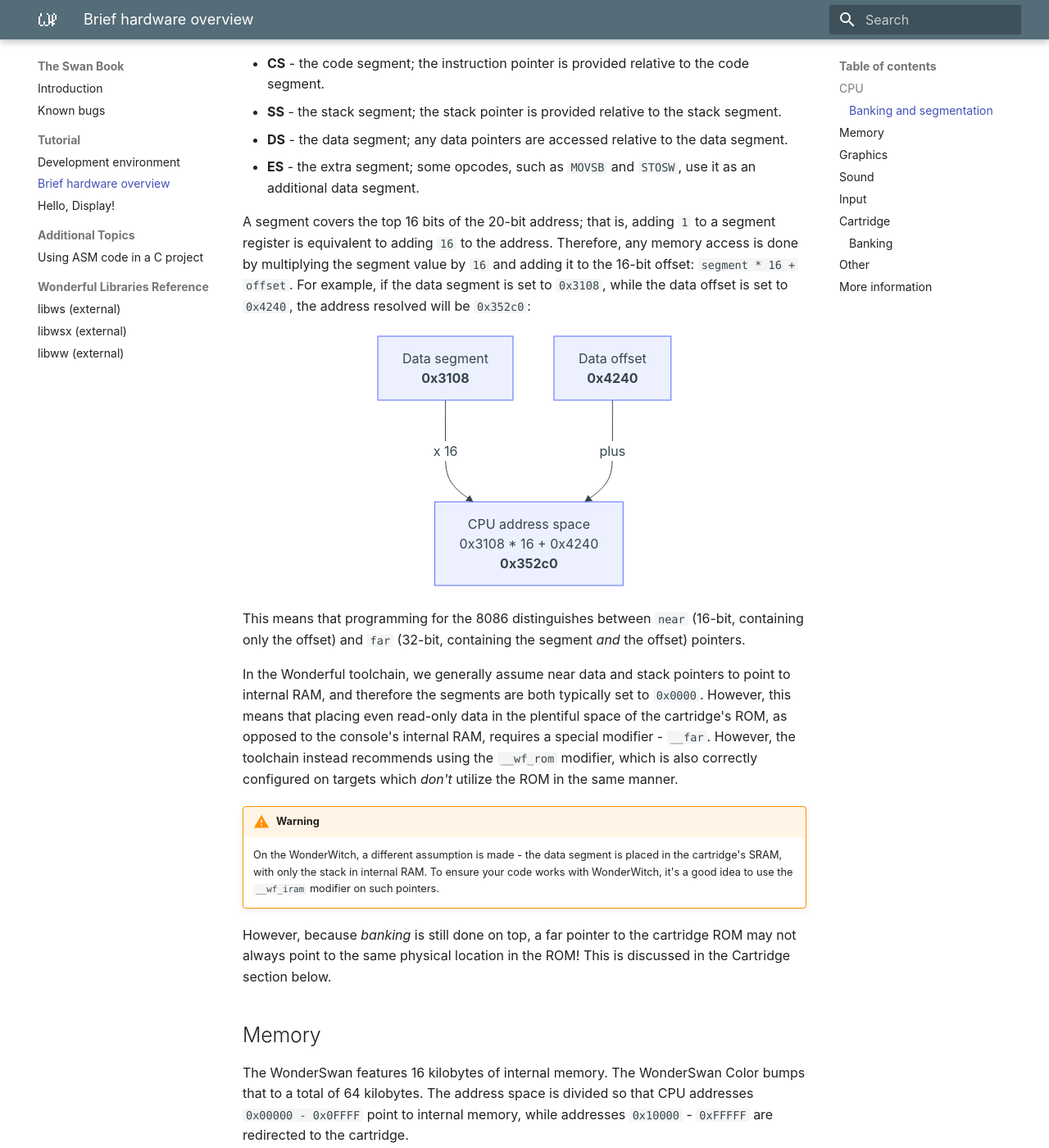
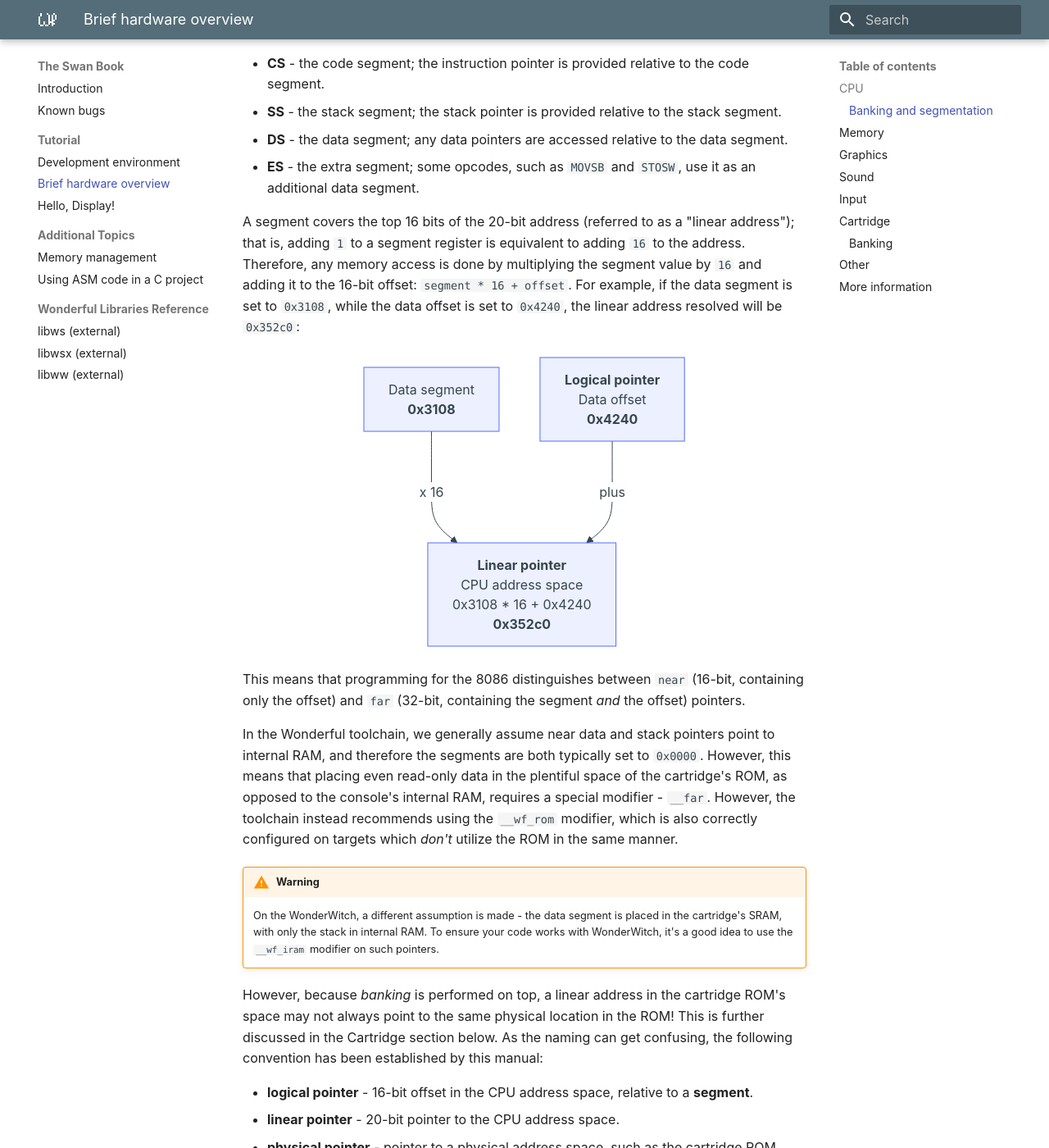
Before and after one commit to Alto-27/target-wswan-guide, an MkDocs documentation site: the page built from docs/tutorial/hardware-overview.md, in a window 1280 px wide and 1400 px high, scrolled down 1122 px. Shown: the whole window at 82% size. Built offline with MkDocs 1.6.1 and Material for MkDocs 9.7.7, drawn with Linux system fonts in a browser that asks for light colours; some of the changed text lies outside the part shown.

Commit message:
use logical/linear/physical pointer terminology, add memory management section

````diff
--- a/docs/tutorial/hardware-overview.md
+++ b/docs/tutorial/hardware-overview.md
@@ -25,24 +25,28 @@ The answer is *segmentation*. In addition to general registers, the CPU provides
 - **DS** - the data segment; any data pointers are accessed relative to the data segment.
 - **ES** - the extra segment; some opcodes, such as `MOVSB` and `STOSW`, use it as an additional data segment.
 
-A segment covers the top 16 bits of the 20-bit address; that is, adding `1` to a segment register is equivalent to adding `16` to the address. Therefore, any memory access is done by multiplying the segment value by `16` and adding it to the 16-bit offset: `segment * 16 + offset`. For example, if the data segment is set to `0x3108`, while the data offset is set to `0x4240`, the address resolved will be `0x352c0`:
+A segment covers the top 16 bits of the 20-bit address (referred to as a "linear address"); that is, adding `1` to a segment register is equivalent to adding `16` to the address. Therefore, any memory access is done by multiplying the segment value by `16` and adding it to the 16-bit offset: `segment * 16 + offset`. For example, if the data segment is set to `0x3108`, while the data offset is set to `0x4240`, the linear address resolved will be `0x352c0`:
 
 ``` mermaid
 graph TD
 A[Data segment<br><b>0x3108</b>] --->|x 16| C
-B[Data offset<br><b>0x4240</b>] --->|plus| C
-C[CPU address space<br>0x3108 * 16 + 0x4240<br><b>0x352c0</b>]
+B[<b>Logical pointer</b><br>Data offset<br><b>0x4240</b>] --->|plus| C
+C[<b>Linear pointer</b><br>CPU address space<br>0x3108 * 16 + 0x4240<br><b>0x352c0</b>]
 ```
-
 
 This means that programming for the 8086 distinguishes between `near` (16-bit, containing only the offset) and `far` (32-bit, containing the segment *and* the offset) pointers.
 
-In the Wonderful toolchain, we generally assume near data and stack pointers to point to internal RAM, and therefore the segments are both typically set to `0x0000`. However, this means that placing even read-only data in the plentiful space of the cartridge's ROM, as opposed to the console's internal RAM, requires a special modifier - `__far`. However, the toolchain instead recommends using the `__wf_rom` modifier, which is also correctly configured on targets which *don't* utilize the ROM in the same manner.
+In the Wonderful toolchain, we generally assume near data and stack pointers point to internal RAM, and therefore the segments are both typically set to `0x0000`. However, this means that placing even read-only data in the plentiful space of the cartridge's ROM, as opposed to the console's internal RAM, requires a special modifier - `__far`. However, the toolchain instead recommends using the `__wf_rom` modifier, which is also correctly configured on targets which *don't* utilize the ROM in the same manner.
 
 !!! warning
     On the WonderWitch, a different assumption is made - the data segment is placed in the cartridge's SRAM, with only the stack in internal RAM. To ensure your code works with WonderWitch, it's a good idea to use the `__wf_iram` modifier on such pointers.
 
-However, because *banking* is still done on top, a far pointer to the cartridge ROM may not always point to the same physical location in the ROM! This is discussed in the Cartridge section below.
+However, because *banking* is performed on top, a linear address in the cartridge ROM's space may not always point to the same physical location in the ROM! This is further discussed in the Cartridge section below.
+As the naming can get confusing, the following convention has been established by this manual:
+
+* **logical pointer** - 16-bit offset in the CPU address space, relative to a **segment**.
+* **linear pointer** - 20-bit pointer to the CPU address space.
+* **physical pointer** - pointer to a physical address space, such as the cartridge ROM.
 
 ## Memory
 
@@ -110,7 +114,7 @@ The Bandai 2001 allows up to 16 megabytes of ROM data, while the 2003 allows up
 
 ### Banking
 
-Memory banking is provided by splitting the address space into four areas:
+Memory banking is provided by splitting the cartridge's part of the linear address space into four areas:
 
 * `0x10000 - 0x1FFFF` - SRAM
 * `0x20000 - 0x2FFFF` - ROM, bank 0
@@ -121,16 +125,16 @@ Banks 0 and 1 can be moved at runtime, as to point to any 64KB part of the ROM.
 
 [^2]: When discussing memory, "bottom" typically refers to the *first* address of memory, while "top" refers to the *last* address of memory.
 
-Let's look at a more practical example. Suppose that `bank 0` is set to point to the `0x680000` - `0x68FFFF` portion of the ROM's address space; as with the previous example in the *Segmentation* section, the data segment is set to `0x3108`, while the data offset is set to `0x4240`:
+Let's look at a more practical example. Suppose that `bank 0` is set to point to the `0x680000` - `0x68FFFF` portion of the ROM's address space ("physical address"); as with the previous example in the *Segmentation* section, the data segment is set to `0x3108`, while the data offset is set to `0x4240`:
 
 ``` mermaid
 graph TD
 A[Data segment<br><b>0x3108</b>] --->|x 16| C
-B[Data offset<br><b>0x4240</b>] --->|plus| C
-C[CPU address space<br>0x3108 * 16 + 0x4240<br><b>0x352c0</b>] --->|cartridge bus| E
+B[<b>Logical pointer</b><br>Data offset<br><b>0x4240</b>] --->|plus| C
+C[<b>Linear pointer</b><br>CPU address space<br>0x3108 * 16 + 0x4240<br><b>0x352c0</b>] --->|cartridge bus| E
 D[Bank 1 offset<br><b>0x68</b>] ---> F
-E[Cartridge address space<br>Bank 1<br><b>0x52c0</b>] ---> F
-F[Cartridge ROM offset<br><b>0x6852c0</b>]
+E[Cartridge ROM bank 1<br><b>0x52c0</b>] ---> F
+F[<b>Physical pointer</b><br>Cartridge ROM address space<br><b>0x6852c0</b>]
 ```
 
 Optionally, a cartridge can provide:
--- a/mkdocs.yml
+++ b/mkdocs.yml
@@ -42,6 +42,7 @@ nav:
     - 'tutorial/hardware-overview.md'
     - 'tutorial/hello-display.md'
   - 'Additional Topics':
+    - 'topics/memory-management.md'
     - 'topics/c-asm-interop.md'
   - 'Wonderful Libraries Reference':
     - 'libws (external)': 'https://wonderful.asie.pl/doc/libws'
````
Also changed, not shown: docs/index.md (+1 -1 lines), docs/topics/memory-management.md (added, +115 -0 lines).
